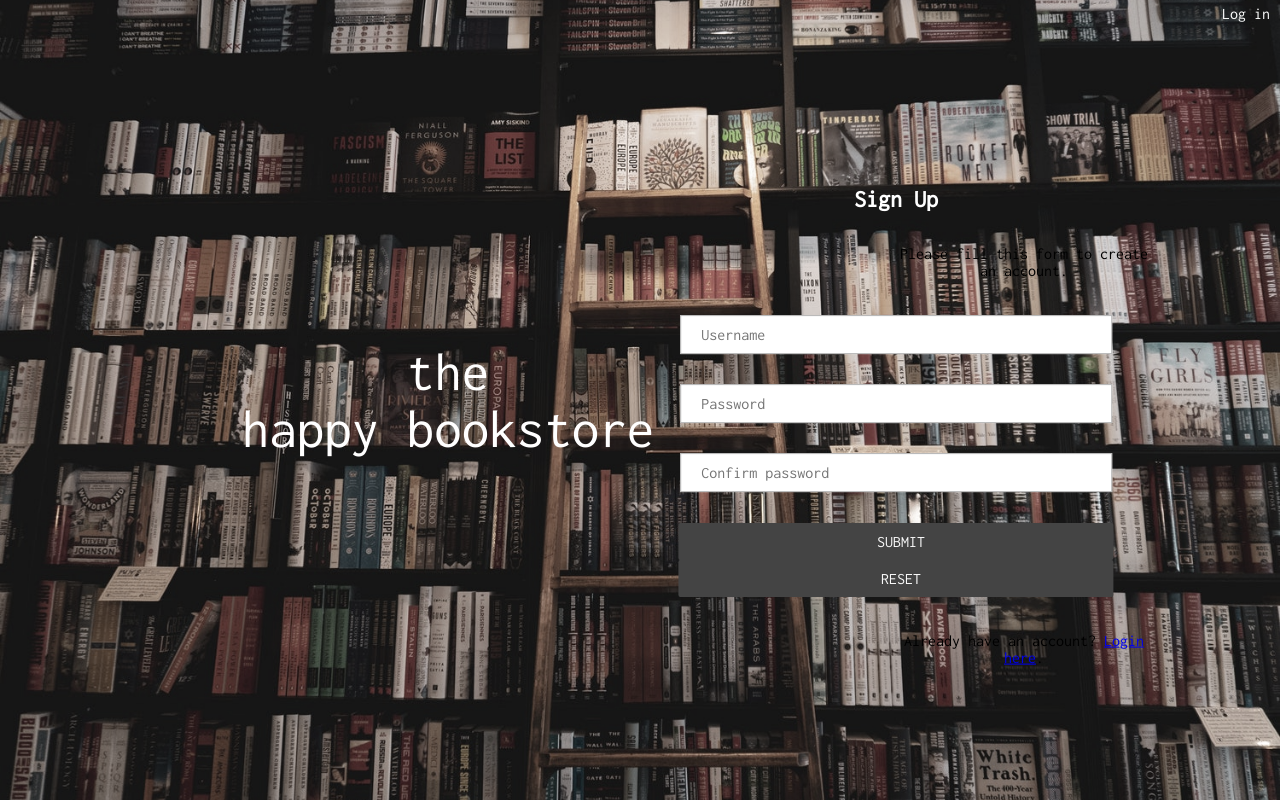
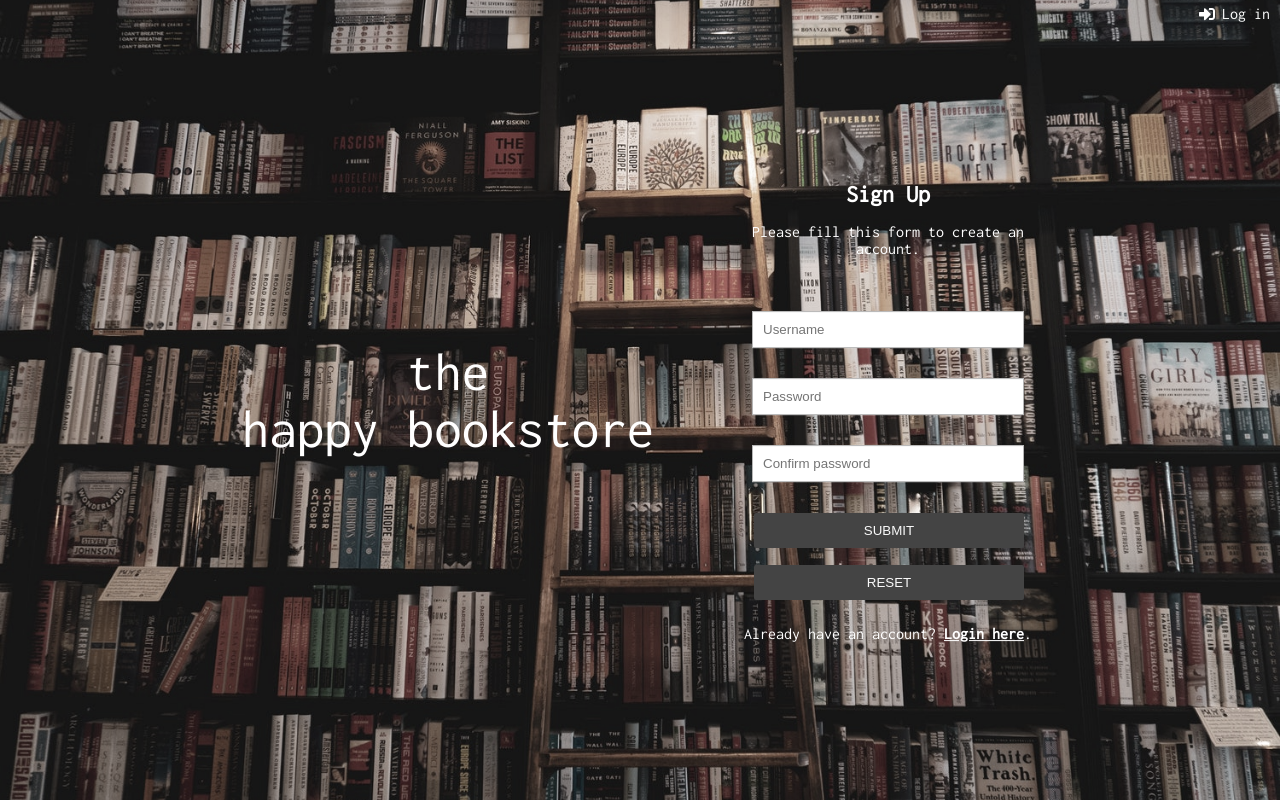
Before and after one commit to andreeaantonache/the-happy-bookstore-php, a PHP site: page /register.php in a window 1280 px wide. Run offline with PHP 8.4, Linux system fonts and the light colour scheme; some libraries are stand-ins or nearby versions.

Commit message:
modified sign in & up, some visual feature

```diff
--- a/articles.php
+++ b/articles.php
@@ -12,7 +12,7 @@
 <body>
 <header class="bgimg" id="home">
 <div>
-      <a href='login.php' target ="_blank" id = "log"> Log in</a>
+      <a href='login.php' target ="_self" id = "log"> Log in</a>
       <i class="fas fa-sign-in-alt"></i>
 </div>
   <div class="title-content">
@@ -38,7 +38,7 @@
 
 <!-- Footer -->
 <footer class="footer">
-  <p>Powered by <a href="#" title="the happy bookstore" target="_blank" class="footer-text">the happy bookstore</a></p>
+  <p>Powered by <a href="index.php" title="the happy bookstore" target="_blank" class="footer-text">the happy bookstore</a></p>
 </footer>
 </body>
 </html>
--- a/books.php
+++ b/books.php
@@ -19,11 +19,11 @@ require_once "db_connection.php";
 <body>
 <header class="bgimg" id="home">
 <div>
-      <a href='login.php' target ="_blank" id = "log"> Log in</a>
+      <a href='login.php' target ="_self" id = "log"> Log in</a>
       <i class="fas fa-sign-in-alt"></i>
 </div>
   <div class="title-content">
-    <span class="title" style="font-size:55px">the<br>happy bookstore</span>
+    <span class="title" style="font-size:55px;">the<br>happy bookstore</span>
     <div class="padding">
       <div class="meniu">
           <a href="index.php" class="home">Home</a>
--- a/contact.php
+++ b/contact.php
@@ -13,7 +13,7 @@
 <body>
 <header class="bgimg" id="home">
 <div>
-      <a href='login.php' target ="_blank" id = "log"> Log in</a>
+      <a href='login.php' target ="_self" id = "log"> Log in</a>
       <i class="fas fa-sign-in-alt"></i>
 </div>
   <div class="title-content">
@@ -37,7 +37,7 @@
 
             <form action="" target="_blank">
                 <p class="message">If you have some recommendations for us, please let us know :D </p>
-                <p><input  type="text" placeholder="Name"></p>
+                <p><input type="text" placeholder="Name"></p>
                 <textarea id="subject" placeholder="Your ideas.." style="height:200px"></textarea>
                 <p><button type="submit">SEND MESSAGE</button></p>
             </form>
--- a/mybooks.php
+++ b/mybooks.php
@@ -11,7 +11,7 @@
 <body>
 <header class="bgimg" id="home">
 <div>
-      <a href='logout.php' target ="_blank" id = "log"> Log out</a>
+      <a href='logout.php' target ="_self" id = "log"> Log out</a>
      <!-- <i class="fas fa-sign-in-alt"></i>-->
 </div>
   <div class="title-content">
--- a/register.php
+++ b/register.php
@@ -39,6 +39,7 @@ if($_SERVER["REQUEST_METHOD"] == "POST"){
         }
 
         // Close statement
+        if ($stmt)
             mysqli_stmt_close($stmt);
     }
 
@@ -65,9 +66,9 @@ if($_SERVER["REQUEST_METHOD"] == "POST"){
     if(empty($username_err) && empty($password_err) && empty($confirm_password_err)){
 
         // Prepare an insert statement
-        $sql = "INSERT INTO users (username, password) VALUES (?, ?)";
+        $sql = "INSERT INTO user (username, password) VALUES (?, ?)";
 
-        if($stmt = mysqli_prepare($link, $sql)){
+        if($stmt = mysqli_prepare($conn, $sql)){
             // Bind variables to the prepared statement as parameters
             mysqli_stmt_bind_param($stmt, "ss", $param_username, $param_password);
 
@@ -81,15 +82,18 @@ if($_SERVER["REQUEST_METHOD"] == "POST"){
                 header("location: login.php");
             } else{
                 echo "Something went wrong. Please try again later.";
+
             }
         }
 
         // Close statement
+        if ($stmt)
             mysqli_stmt_close($stmt);
+
     }
 
     // Close connection
-    mysqli_close($link);
+    mysqli_close($conn);
 }
 ?>
 
@@ -100,42 +104,48 @@ if($_SERVER["REQUEST_METHOD"] == "POST"){
     <title>Sign Up</title>
 
     <link rel="stylesheet" href="https://fonts.googleapis.com/css?family=Inconsolata">
-  <link rel="stylesheet" href="style.css">
+  <link rel="stylesheet" type="text/css" href="style.css" />
   <link rel="stylesheet" href="https://use.fontawesome.com/releases/v5.8.2/css/all.css" integrity="sha384-oS3vJWv+0UjzBfQzYUhtDYW+Pj2yciDJxpsK1OYPAYjqT085Qq/1cq5FLXAZQ7Ay" crossorigin="anonymous">
 </head>
 <body>
 <header class="bgimg" id="home" style="min-height:100%;">
 <div>
-      <a href='login.php' target ="_blank" id = "log"> Log in</a>
-     <!-- <i class="fas fa-sign-in-alt"></i>-->
+      <a href='login.php' target ="_self" id = "log"> Log in</a>
+      <i class="fas fa-sign-in-alt"></i>
 </div>
   <div class="title-content" style="left:35%;">
     <span class="title" style="font-size:55px;">the<br>happy bookstore</span>
 
   </div>
-</header>
+
     <div class="title-content"  style="left:80%; margin-top:30px;">
         <h2  style="color:white; transform: translate(-50%,-50%);">Sign Up</h2>
-        <p>Please fill this form to create an account.</p>
+        <p style="color:white; transform: translate(-50%,-50%);">Please fill this form to create an account.</p>
         <form action="<?php echo htmlspecialchars($_SERVER["PHP_SELF"]); ?>" method="post">
             <div class="form-register <?php echo (!empty($username_err)) ? 'has-error' : ''; ?>">
-                <input type="text" name="username"  placeholder="Username" value="<?php echo $username; ?>">
+                <input type="text" name="username"  placeholder="Username" style="width:250px;" value="<?php echo $username; ?>">
                 <span class="help-block"><?php echo $username_err; ?></span>
             </div>
+
+            <div>
                 <div class="form-register <?php echo (!empty($password_err)) ? 'has-error' : ''; ?>">
-                <input type="password" name="password"  placeholder="Password" value="<?php echo $password; ?>">
+                    <input type="password" name="password"  placeholder="Password" style="width:250px;" value="<?php echo $password; ?>">
                     <span class="help-block"><?php echo $password_err; ?></span>
                 </div>
-            <div class="form-register<?php echo (!empty($confirm_password_err)) ? 'has-error' : ''; ?>">
-                <input type="password" name="confirm_password" placeholder="Confirm password" value="<?php echo $confirm_password; ?>">
+                <div class="form-register <?php echo (!empty($confirm_password_err)) ? 'has-error' : ''; ?>">
+                    <input type="password" name="confirm_password" placeholder="Confirm password" style="width:250px;"value="<?php echo $confirm_password; ?>">
                     <span class="help-block"><?php echo $confirm_password_err; ?></span>
                 </div>
+            </div>
             <div class="form-register">
-                <input type="submit" value="Submit">
-                <input type="reset" value="Reset">
+                <input type="submit" style="width:270px;" value="Submit" >
+            <div>
+                <br /><input type="reset"  style="width:270px;" value="Reset" >
             </div>
-            <p>Already have an account? <a href="login.php">Login here</a>.</p>
+            </div>
+            <p style="color:white; display:inline-block; padding:10px 0;transform:translate(-50%,-50%);width:169%;">Already have an account? <a href="login.php" id ="log-register"><b>Login here</b></a>.</p>
         </form>
     </div>
+<header>
 </body>
 </html>
--- a/style.css
+++ b/style.css
@@ -12,6 +12,7 @@ body, html {
     min-height: 75%;
     filter: grayscale(50%);
     display: block;
+    overflow:hidden;
 }
 
 
@@ -190,7 +191,7 @@ a.footer-text:hover{
     border-collapse: collapse;
 }
 
-th {
+th{
     font-weight: bold;
     padding: 8px 8px;
     display: table-cell;
@@ -205,7 +206,7 @@ td{
     text-align: wrap;
 }
 
-tr {
+tr{
     display: table-row;
     vertical-align: inherit;
     border-color: inherit;
@@ -217,7 +218,7 @@ form{
     padding-top:20px;
 }
 
-input{
+.container input{
     padding-top: 10px;
     padding-bottom: 10px;
     display: block;
@@ -262,7 +263,7 @@ textarea{
 
 
 
-.fa-sign-in-alt{
+.fa-sign-in-alt, .fa-sign-out-alt{
     margin-left: 10px;
     color:white;
     float:right;
@@ -283,6 +284,7 @@ a#log{
 
  }
 
+
  .title-content input[type="text"],input[type="password"]
  {
      width: 170%;
@@ -295,7 +297,7 @@ a#log{
      margin-bottom:30px;
  }
 
-.title-content input[type="submit"],input[type="reset"] {
+.title-content input[type="reset"] {
 
     width: 170%;
     background: #444444;
@@ -308,13 +310,29 @@ a#log{
     cursor:pointer;
     transform: translate(-50%,-50%);
 }
+
+.title-content input[type="submit"]{
+    width: 170%;
+    background: #444444;
+    color: #f9f9f9;
+    border: none;
+    padding: 10px;
+    text-transform: uppercase;
+    border-radius: 2px;
+
+    cursor:pointer;
+    transform: translate(-50%,-50%);
+}
+
 input[type="submit"]:hover{
     background-color:green;
 }
 
+
 input[type="reset"]:hover{
-    background-color:red;
+    background-color:#cc0000;
 }
+
 .login{
     font-family: "Inconsolata", sans-serif;
 }
@@ -334,6 +352,32 @@ input[type="reset"]:hover{
 
 }
 
-.form-register input[type="text"],input[type="password"]{
-    width:160%;
+#register-link{
+    color:white;
+    display:inline-block;
+    text-decoration: none;
+    padding:10px 0;
+    width:170px;
+    transform:translate(-50%,-50%);
 }
+#register-link:hover{
+    color:green;
+}
+
+#reset-password{
+    color:white;
+    display:inline-block;
+    padding:10px 0;
+    transform:translate(-50%,-50%);width:169px;
+}
+
+#reset-password:hover{
+    color:red;
+}
+#log-register{
+    color:white;
+
+}
+#log-register:hover{
+    color:green;
+}
```
Also changed, not shown: help.txt (added, +12 -0 lines), index.php (+3 -4 lines), login.php (+25 -19 lines), welcome.php (+14 -4 lines), README.md, db_connection.txt (added). Lines whose indentation alone changed are shown as unchanged.
